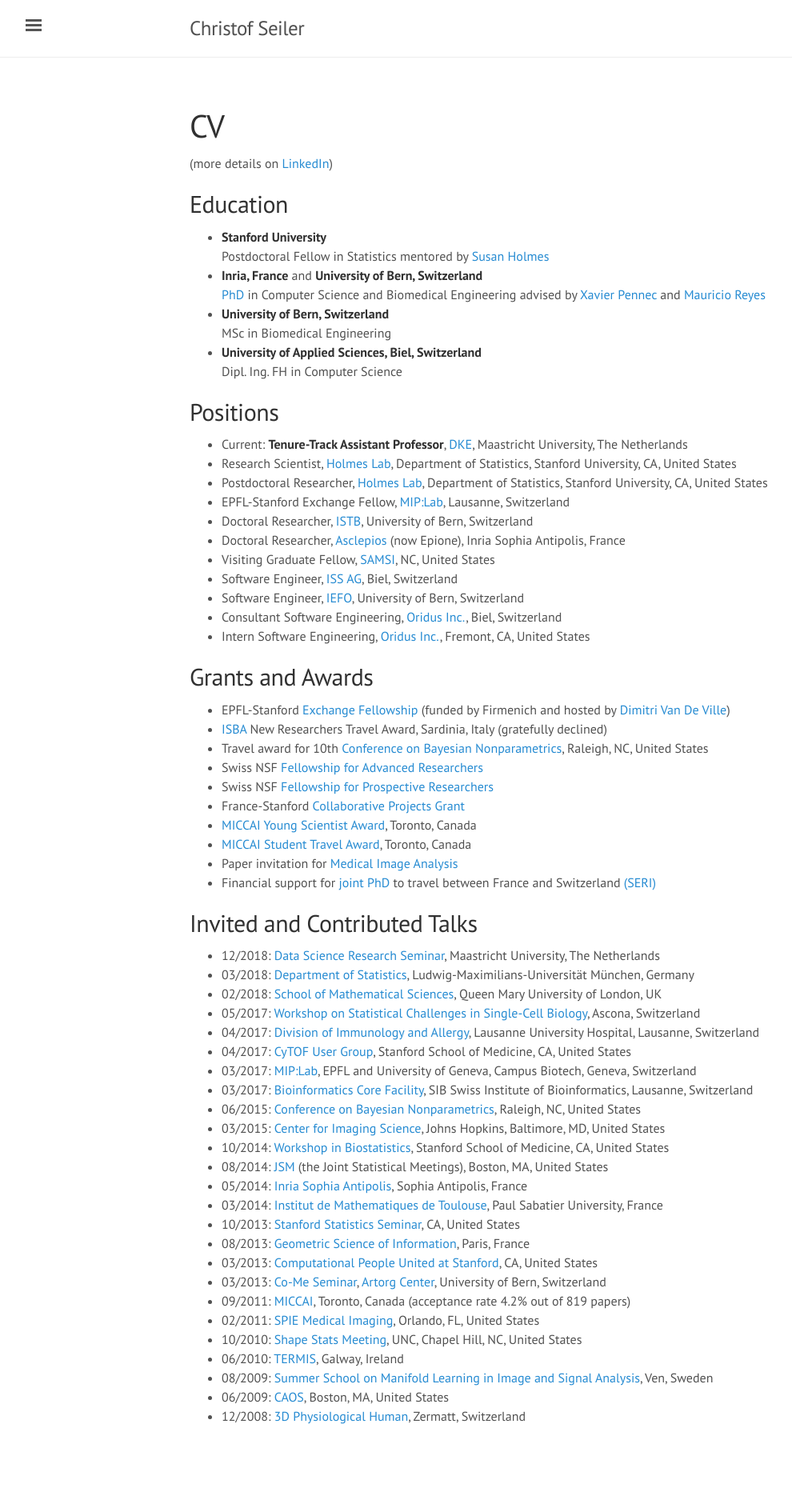
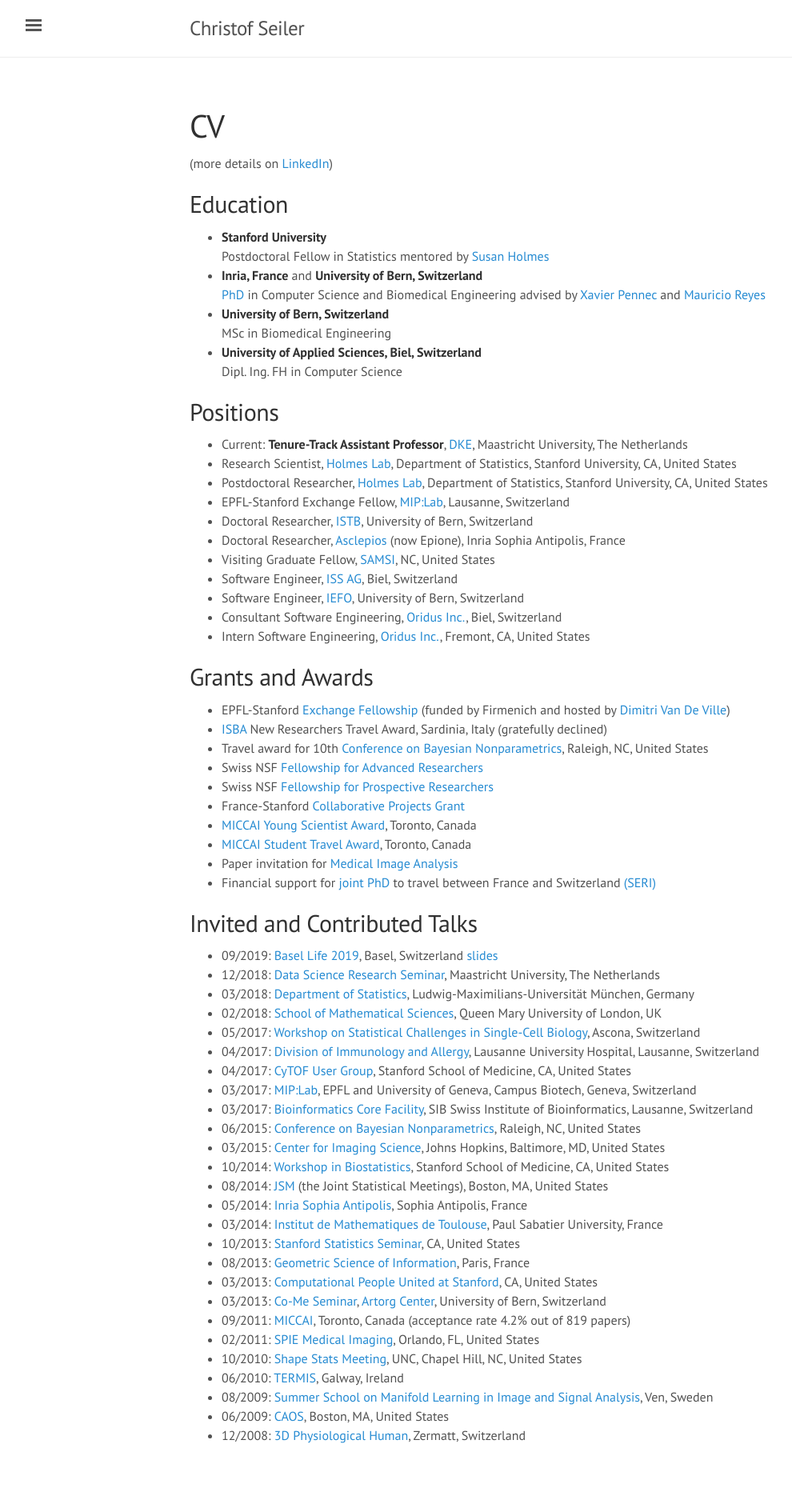
Before and after one commit to ChristofSeiler/ChristofSeiler.github.io, a Jekyll site: the page built from about.md, in a window 1280 px wide. Shown: the whole page at 80% size, without its empty margins (3-993 px from the left). Built offline with Jekyll 4.4.1, drawn with Linux system fonts in a browser that asks for light colours; before the commit the page ends 1846 px from its top, so only the background shows below that.

Commit message:
added basel life slides

```diff
--- a/about.md
+++ b/about.md
@@ -45,6 +45,7 @@
 
 ## Invited and Contributed Talks
 
+* 09/2019: [Basel Life 2019](https://www.basellife.org/2019.html), Basel, Switzerland [slides](https://doi.org/10.5281/zenodo.3403730)
 * 12/2018: [Data Science Research Seminar](https://www.maastrichtuniversity.nl/events/data-science-research-seminar-0), Maastricht University, The Netherlands
 * 03/2018: [Department of Statistics](http://www.en.statistik.uni-muenchen.de/index.html), Ludwig-Maximilians-Universität München, Germany
 * 02/2018: [School of Mathematical Sciences](https://www.qmul.ac.uk/maths/), Queen Mary University of London, UK
```
Also changed, not shown: projects.md (+1 -0 lines).
